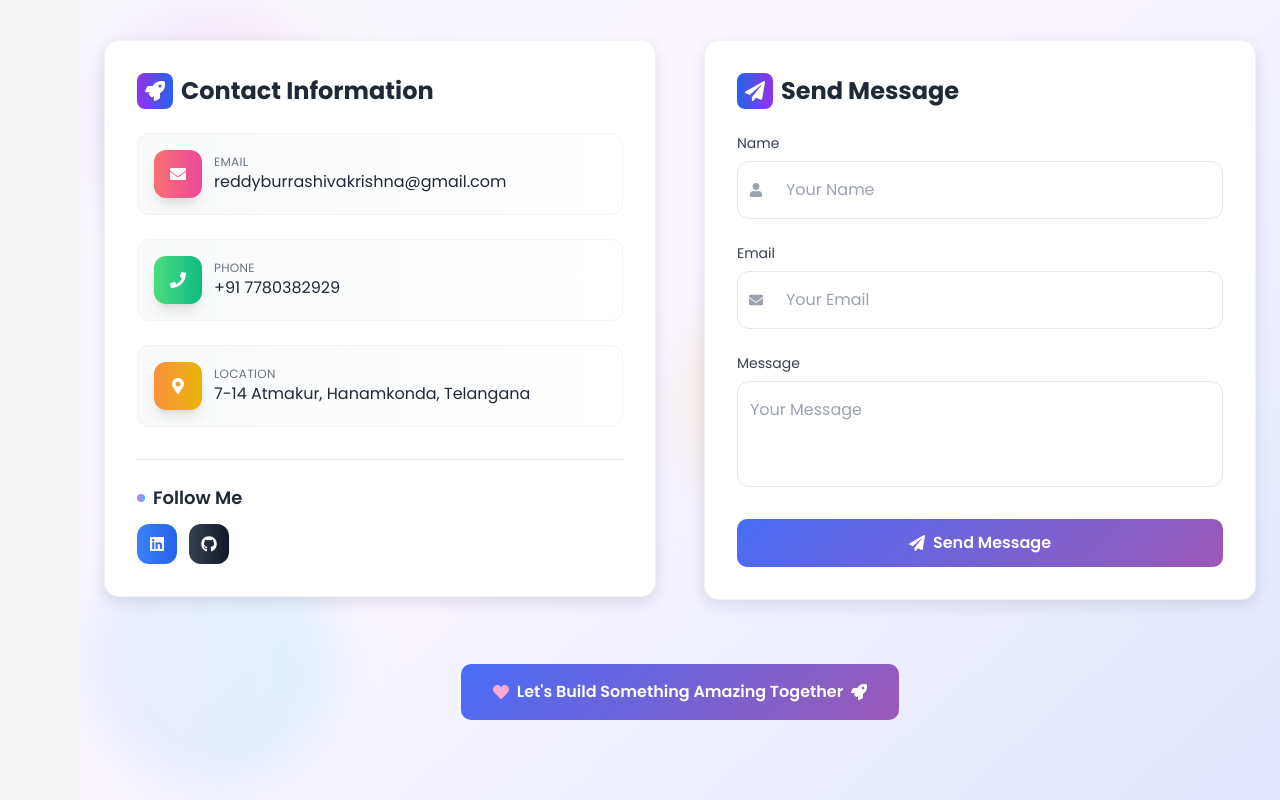
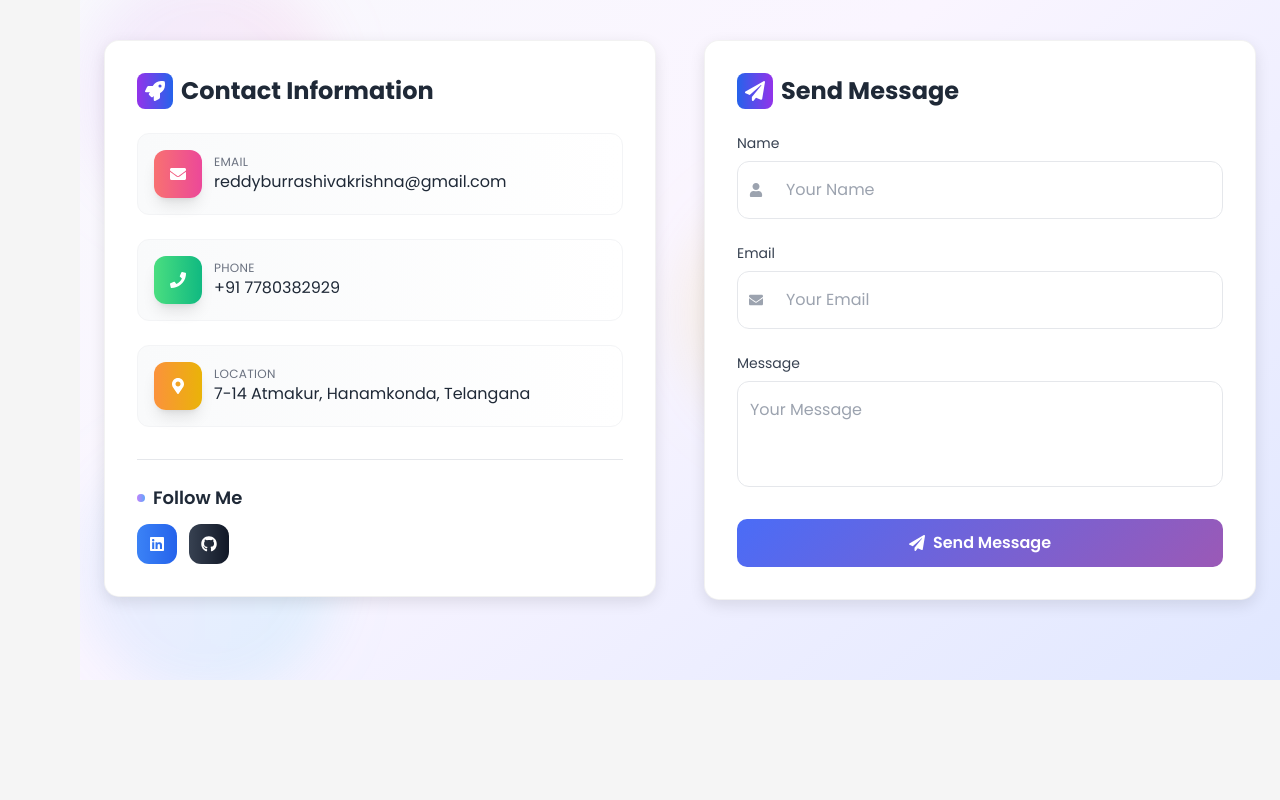
Before and after one commit to ShivaKrishnaReddyBurra/portfolio-v2, a Next.js app: page / in a window 1280 px wide. Shown: the part 9759-10559 px from the top of the page. After the commit the page ends 10439 px from the top, so only its background shows below. Built offline with nearby package versions, Linux system fonts and the light colour scheme.

Commit message:
update: removed last lines of code in contact.jsx

```diff
--- a/components/Contact.jsx
+++ b/components/Contact.jsx
@@ -314,13 +314,13 @@ const Contact = () => {
           </div>
         </div>
 
-        <div className={`text-center mt-8 sm:mt-12 lg:mt-16 transition-all duration-800 delay-600 ${isVisible ? 'animate-slideInUp' : 'opacity-0 transform translate-y-10'}`}>
+        {/* <div className={`text-center mt-8 sm:mt-12 lg:mt-16 transition-all duration-800 delay-600 ${isVisible ? 'animate-slideInUp' : 'opacity-0 transform translate-y-10'}`}>
           <div className="inline-flex items-center gap-2 btn-primary px-4 sm:px-6 lg:px-8 py-2.5 sm:py-3 lg:py-4 hover-lift group">
             <FaHeart className="group-hover:animate-pulse text-pink-300 w-4 h-4" />
             <span className="font-semibold text-sm sm:text-base">Let's Build Something Amazing Together</span>
             <FaRocket className="group-hover:animate-bounce w-4 h-4" />
           </div>
-        </div>
+        </div> */}
       </div>
     </section>
   );
```
